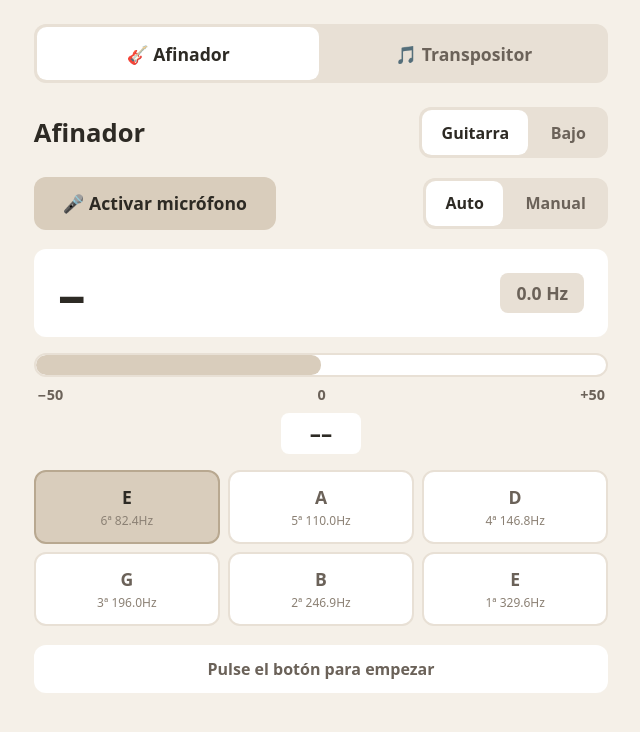
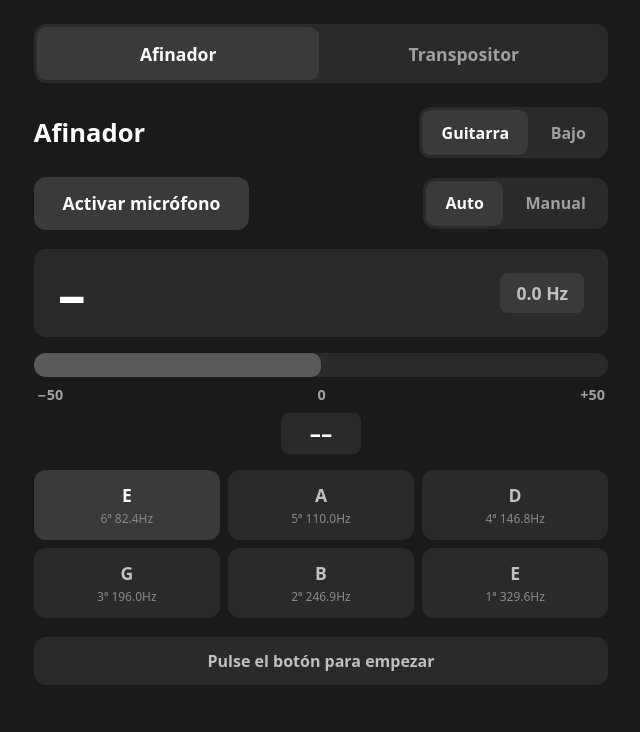
Before and after one commit to DevHyv/afinadorpro, a plain HTML site: page index.html in a window 1280 px wide. Shown: the whole page, without its empty margins (319-959 px from the left). Drawn offline with Linux system fonts and the light colour scheme.

Commit message:
Update index.html

```diff
--- a/index.html
+++ b/index.html
@@ -4,9 +4,9 @@
   <meta charset="UTF-8">
   <meta name="viewport" content="width=device-width, initial-scale=1.0, maximum-scale=1.0, user-scalable=no">
   <title>Afinador y Transpositor</title>
-  <meta name="theme-color" content="#f5f0e8">
+  <meta name="theme-color" content="#1a1a1a">
   <meta name="apple-mobile-web-app-capable" content="yes">
-  <meta name="apple-mobile-web-app-status-bar-style" content="default">
+  <meta name="apple-mobile-web-app-status-bar-style" content="black-translucent">
 
   <style>
     * {
@@ -17,7 +17,7 @@
     }
 
     body {
-      background: #f5f0e8;
+      background: #1a1a1a;
       min-height: 100vh;
       min-height: 100dvh;
       display: flex;
@@ -26,21 +26,20 @@
       font-family: system-ui, -apple-system, 'Segoe UI', Roboto, sans-serif;
       padding: 0.5rem;
       touch-action: manipulation;
-      color: #2d2a24;
+      color: #e0e0e0;
       line-height: 1.4;
     }
 
     .app-card {
       max-width: 600px;
       width: 100%;
-      background: #f5f0e8;
+      background: #1a1a1a;
       padding: 1rem 0.8rem 1.5rem;
     }
 
-    /* Pestañas simples */
     .tab-navigation {
       display: flex;
-      background: #e8e0d5;
+      background: #2a2a2a;
       padding: 0.2rem;
       border-radius: 0.75rem;
       margin-bottom: 1.5rem;
@@ -55,15 +54,15 @@
       border-radius: 0.6rem;
       font-weight: 600;
       font-size: 1.1rem;
-      color: #6b6259;
+      color: #a0a0a0;
       cursor: pointer;
       transition: background 0.15s;
       font-family: inherit;
     }
 
     .tab-btn.active {
-      background: #ffffff;
-      color: #2d2a24;
+      background: #3a3a3a;
+      color: #ffffff;
     }
 
     .tab-content {
@@ -74,9 +73,8 @@
       display: block;
     }
 
-    /* Controles grandes y claros */
     .btn-group {
-      background: #e8e0d5;
+      background: #2a2a2a;
       padding: 0.2rem;
       border-radius: 0.75rem;
       display: flex;
@@ -90,20 +88,20 @@
       border-radius: 0.6rem;
       font-weight: 600;
       font-size: 1rem;
-      color: #6b6259;
+      color: #a0a0a0;
       cursor: pointer;
       transition: background 0.15s;
       font-family: inherit;
     }
 
     .btn-group button.active {
-      background: #ffffff;
-      color: #2d2a24;
+      background: #3a3a3a;
+      color: #ffffff;
     }
 
     .action-btn {
-      background: #d9cdbc;
-      color: #2d2a24;
+      background: #3a3a3a;
+      color: #ffffff;
       border: none;
       padding: 0.9rem 1.8rem;
       border-radius: 0.75rem;
@@ -116,15 +114,14 @@
     }
 
     .action-btn:active {
-      background: #c9bda8;
+      background: #4a4a4a;
     }
 
     .action-btn.listening {
-      background: #d4a0a0;
-      color: #3a1f1f;
+      background: #5a3a3a;
+      color: #ffd0d0;
     }
 
-    /* Afinador */
     .tuner-header {
       display: flex;
       align-items: center;
@@ -137,7 +134,7 @@
     .tuner-header h1, .section-title {
       font-weight: 700;
       font-size: 1.6rem;
-      color: #2d2a24;
+      color: #ffffff;
       user-select: none;
     }
 
@@ -151,7 +148,7 @@
     }
 
     .note-display {
-      background: #ffffff;
+      background: #2a2a2a;
       border-radius: 0.75rem;
       padding: 1rem 1.5rem;
       margin-bottom: 1rem;
@@ -163,7 +160,7 @@
     .note-name {
       font-size: 3.5rem;
       font-weight: 700;
-      color: #2d2a24;
+      color: #ffffff;
       min-width: 4.5rem;
       user-select: none;
       line-height: 1;
@@ -172,33 +169,32 @@
     .note-frequency {
       font-size: 1.1rem;
       font-weight: 600;
-      color: #6b6259;
-      background: #e8e0d5;
+      color: #c0c0c0;
+      background: #3a3a3a;
       padding: 0.5rem 1rem;
       border-radius: 0.5rem;
       user-select: none;
     }
 
     .tuner-bar-wrapper {
-      background: #ffffff;
+      background: #2a2a2a;
       border-radius: 0.75rem;
       height: 1.5rem;
       margin: 1rem 0 0.5rem;
       position: relative;
       overflow: hidden;
-      border: 2px solid #e8e0d5;
     }
 
     .tuner-bar-fill {
       height: 100%;
       width: 50%;
-      background: #d9cdbc;
+      background: #5a5a5a;
       border-radius: 0.6rem;
       transition: width 0.1s ease-out, background 0.3s;
     }
 
     .tuner-bar-fill.in-tune {
-      background: #8ab87a;
+      background: #6a9a6a;
     }
 
     .cent-indicator {
@@ -206,7 +202,7 @@
       justify-content: space-between;
       font-size: 0.9rem;
       font-weight: 600;
-      color: #6b6259;
+      color: #a0a0a0;
       padding: 0 0.2rem;
       user-select: none;
     }
@@ -215,8 +211,8 @@
       text-align: center;
       font-size: 1.4rem;
       font-weight: 700;
-      color: #2d2a24;
-      background: #ffffff;
+      color: #ffffff;
+      background: #2a2a2a;
       padding: 0.3rem 1rem;
       border-radius: 0.5rem;
       display: inline-block;
@@ -225,7 +221,7 @@
     }
 
     .cent-value.in-tune {
-      color: #4a7a4a;
+      color: #8ab87a;
     }
 
     .cent-container {
@@ -242,15 +238,15 @@
     }
 
     .string-btn {
-      background: #ffffff;
-      border: 2px solid #e8e0d5;
+      background: #2a2a2a;
+      border: none;
       border-radius: 0.75rem;
       padding: 0.8rem 0.3rem;
       font-weight: 700;
       font-size: 1.1rem;
-      color: #6b6259;
+      color: #c0c0c0;
       cursor: pointer;
-      transition: all 0.15s;
+      transition: background 0.15s;
       font-family: inherit;
       text-align: center;
       pointer-events: none;
@@ -262,16 +258,15 @@
     }
 
     .string-btn.active-string {
-      background: #d9cdbc;
-      border-color: #b8a890;
-      color: #2d2a24;
+      background: #3a3a3a;
+      color: #ffffff;
     }
 
     .string-btn .string-note {
       display: block;
       font-size: 0.75rem;
       font-weight: 500;
-      color: #8b8074;
+      color: #8a8a8a;
       margin-top: 0.2rem;
     }
 
@@ -279,8 +274,8 @@
       text-align: center;
       margin-top: 1.2rem;
       font-weight: 600;
-      color: #6b6259;
-      background: #ffffff;
+      color: #c0c0c0;
+      background: #2a2a2a;
       padding: 0.8rem 1rem;
       border-radius: 0.75rem;
       font-size: 1rem;
@@ -288,7 +283,6 @@
       min-height: 2.5rem;
     }
 
-    /* Transpositor */
     .form-group {
       margin-bottom: 1rem;
     }
@@ -297,26 +291,26 @@
       display: block;
       font-size: 1rem;
       font-weight: 700;
-      color: #6b6259;
+      color: #c0c0c0;
       margin-bottom: 0.4rem;
     }
 
     .form-control {
       width: 100%;
-      background: #ffffff;
-      border: 2px solid #e8e0d5;
+      background: #2a2a2a;
+      border: none;
       border-radius: 0.75rem;
       padding: 0.9rem 1rem;
-      color: #2d2a24;
+      color: #ffffff;
       font-size: 1.1rem;
       font-family: inherit;
       outline: none;
-      transition: border-color 0.2s;
+      transition: background 0.2s;
       min-height: 3rem;
     }
 
     .form-control:focus {
-      border-color: #b8a890;
+      background: #3a3a3a;
     }
 
     textarea.form-control {
@@ -332,8 +326,8 @@
 
     .primary-btn {
       width: 100%;
-      background: #d9cdbc;
-      color: #2d2a24;
+      background: #3a3a3a;
+      color: #ffffff;
       border: none;
       padding: 1rem;
       border-radius: 0.75rem;
@@ -347,18 +341,17 @@
     }
 
     .primary-btn:active {
-      background: #c9bda8;
+      background: #4a4a4a;
     }
 
     .result-box {
       margin-top: 0.8rem;
       padding: 1rem;
-      background: #ffffff;
+      background: #2a2a2a;
       border-radius: 0.75rem;
-      border: 2px solid #e8e0d5;
       font-family: monospace;
       font-size: 1.2rem;
-      color: #4a7a4a;
+      color: #8ab87a;
       white-space: pre-wrap;
       word-wrap: break-word;
       font-weight: 700;
@@ -366,7 +359,6 @@
       line-height: 1.5;
     }
 
-    /* Ajustes para pantallas pequeñas */
     @media (max-width: 480px) {
       .app-card { padding: 0.8rem 0.5rem 1rem; }
       .grid-2 { grid-template-columns: 1fr; }
@@ -380,8 +372,8 @@
 <body>
   <div class="app-card">
     <div class="tab-navigation">
-      <button class="tab-btn active" onclick="switchTab('tunerTab', this)">🎸 Afinador</button>
-      <button class="tab-btn" onclick="switchTab('transposeTab', this)">🎵 Transpositor</button>
+      <button class="tab-btn active" onclick="switchTab('tunerTab', this)">Afinador</button>
+      <button class="tab-btn" onclick="switchTab('transposeTab', this)">Transpositor</button>
     </div>
 
     <div id="tunerTab" class="tab-content active">
@@ -394,7 +386,7 @@
       </div>
 
       <div class="controls-row">
-        <button id="micBtn" class="action-btn">🎤 Activar micrófono</button>
+        <button id="micBtn" class="action-btn">Activar micrófono</button>
         <div class="btn-group" id="modeSelector">
           <button class="active" data-mode="auto">Auto</button>
           <button data-mode="manual">Manual</button>
@@ -462,7 +454,6 @@
   </div>
 
   <script>
-    // --- NAVEGACIÓN DE PESTAÑAS ---
     function switchTab(tabId, element) {
       document.querySelectorAll('.tab-content').forEach(tab => tab.classList.remove('active'));
       document.querySelectorAll('.tab-btn').forEach(btn => btn.classList.remove('active'));
@@ -471,7 +462,6 @@
       element.classList.add('active');
     }
 
-    // --- LÓGICA DEL TRANSPOSITOR ---
     const notesES = ["Do", "Do#", "Re", "Re#", "Mi", "Fa", "Fa#", "Sol", "Sol#", "La", "La#", "Si"];
     const notesEN = ["C", "C#", "D", "D#", "E", "F", "F#", "G", "G#", "A", "A#", "B"];
 
@@ -498,8 +488,8 @@
       toSelect.options.add(new Option(`${note} (${notesEN[i]})`, i));
     });
 
-    fromSelect.selectedIndex = 7;  // Sol
-    toSelect.selectedIndex = 0;    // Do
+    fromSelect.selectedIndex = 7;
+    toSelect.selectedIndex = 0;
 
     function transpose() {
       const from = parseInt(fromSelect.value);
@@ -524,7 +514,6 @@
       document.getElementById('output').innerText = transposed;
     }
 
-    // --- LÓGICA DEL AFINADOR ---
     (function() {
       const GUITAR_STRINGS = [
         { note: 'E', freq: 82.41, label: '6ª' },
@@ -717,7 +706,7 @@
         if (isListening) {
           audioContext.suspend();
           cancelAnimationFrame(animationId);
-          micBtn.textContent = '🎤 Activar micrófono';
+          micBtn.textContent = 'Activar micrófono';
           micBtn.classList.remove('listening');
           statusMsg.textContent = 'Micrófono pausado';
           isListening = false;
@@ -744,7 +733,7 @@
             await audioContext.resume();
           }
 
-          micBtn.textContent = '⏹ Detener';
+          micBtn.textContent = 'Detener';
           micBtn.classList.add('listening');
           statusMsg.textContent = 'Escuchando...';
           isListening = true;
```
